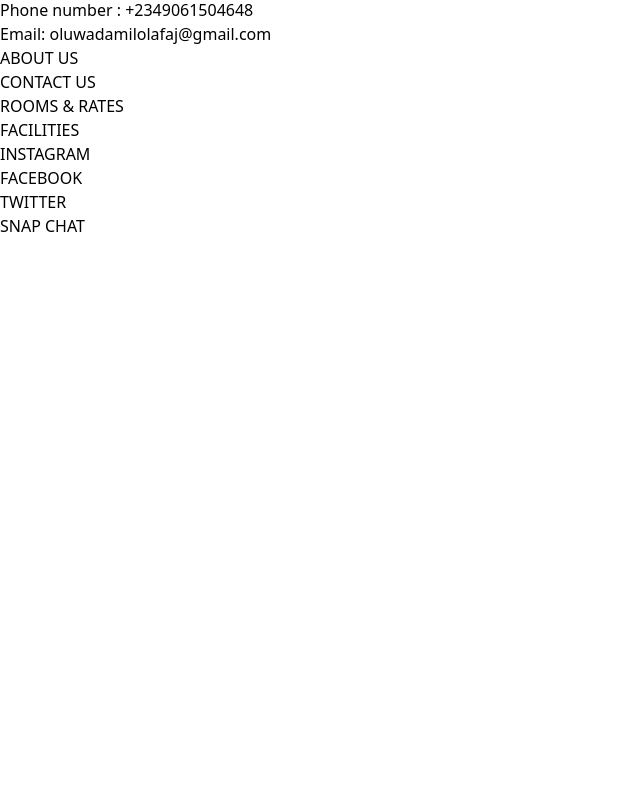
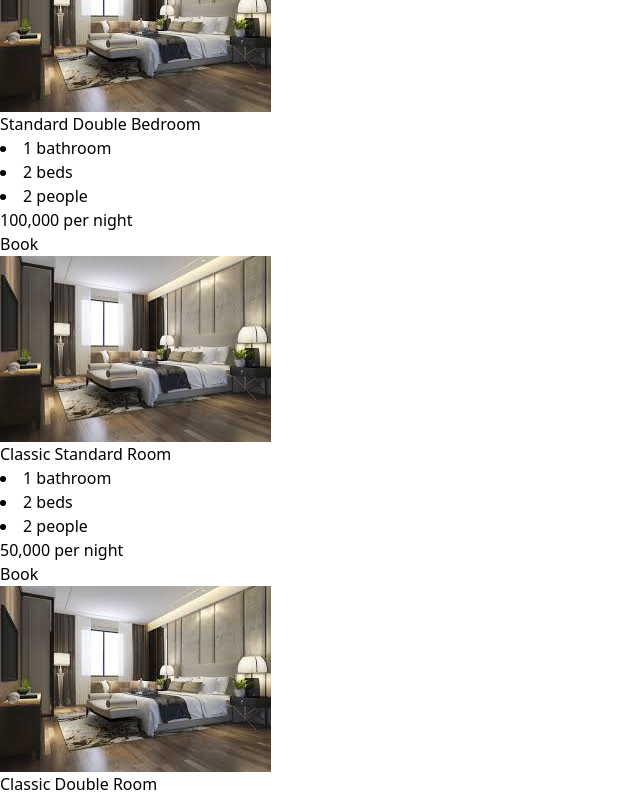
Before and after one commit to abish-desu/lunar, a React (Vite) app: page /rooms in a window 1280 px wide. Shown: the part 620-1420 px from the top of the page, without its empty margins (0-640 px from the left). Before the commit the page ends 858 px from the top, so only its background shows below. Built offline with nearby package versions, Linux system fonts and the light colour scheme.

Commit message:
Final UPdate

```diff
--- a/src/components/Home/Home.tsx
+++ b/src/components/Home/Home.tsx
@@ -1,7 +1,6 @@
 import Hero from '../Hero'
 import About from './About'
 import Service from './Service'
-import Footer from '../Footer'
 import Navbar from '../Navbar/Navbar'
 
 
--- /dev/null
+++ b/src/components/Rooms/Card.tsx
@@ -0,0 +1,26 @@
+interface CardProps {
+  image: string;
+  label: string;
+  lavel:number;
+}
+
+export function Card(props: React.PropsWithChildren<CardProps>) {
+  return (
+      <div>
+          <div className="flex flex-col items-center">
+              <img src={props.image} alt={props.label} className="h-[300px]" />
+              <h1 className="text-2xl font-semibold py-5">{props.label}</h1>
+          </div>
+          <div>{props.children}</div>
+          <li>1 bathroom</li>
+            <li>2 beds</li>
+            <li>2 people</li>
+
+            <div className='flex justify-between mt-5'>
+                <h1 className="text-xl text-purple-500 font-semibold">{props.lavel.toLocaleString()} per night</h1>
+                <button className="bg-purple-500 hover:bg-purple-500/80 text-white py-2 px-4 font-semibold text-xl">Book</button>
+
+      </div>
+      </div>
+  );
+}
--- /dev/null
+++ b/src/components/Rooms/Cards.tsx
@@ -0,0 +1,25 @@
+
+import BedImage from '../../../public/bed.jpeg'
+import {Card} from './Card';
+const Cards = () => {
+  const beds = [
+    { name: 'Standard Double Bedroom', rate: 100000 },
+    { name: 'Classic Standard Room', rate: 50000 },
+    { name: 'Classic Double Room', rate: 150000 },
+    { name: 'Deluxe Suite with balcony view', rate: 50000 },
+    { name: 'Family suite with balcony view', rate: 150000 },
+    { name: 'Penthouse suite with balcony view', rate: 50000 }
+];
+  return (
+    <div className="grid grid-cols-1 lg:grid-cols-2 place-items-center gap-16 my-40">
+    {beds.map((bed, id) => (
+        <Card key={id} image={BedImage} label={bed.name} lavel={bed.rate} />
+
+
+
+    ))}
+</div>
+  )
+}
+
+export default Cards
--- a/src/components/Rooms/Rooms.tsx
+++ b/src/components/Rooms/Rooms.tsx
@@ -1,13 +1,13 @@
 import Hero from '../Hero'
 
-
+import Cards from './Cards'
 
 const Rooms = () => {
   return (
     <>
 
     <Hero title={"Our Rooms and Rate"} button={"Book Now"}/>
-
+   <Cards/>
           </>
   )
 }
```
